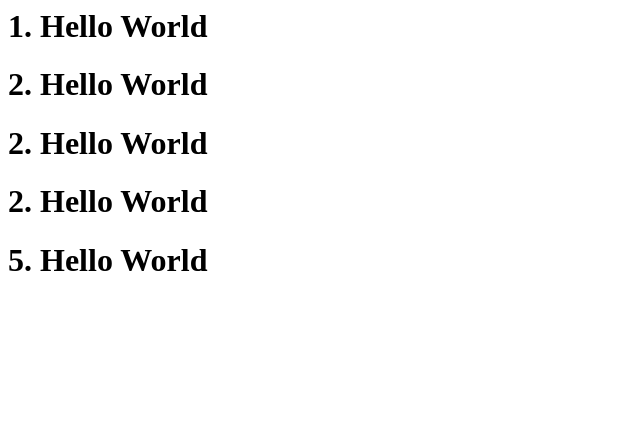
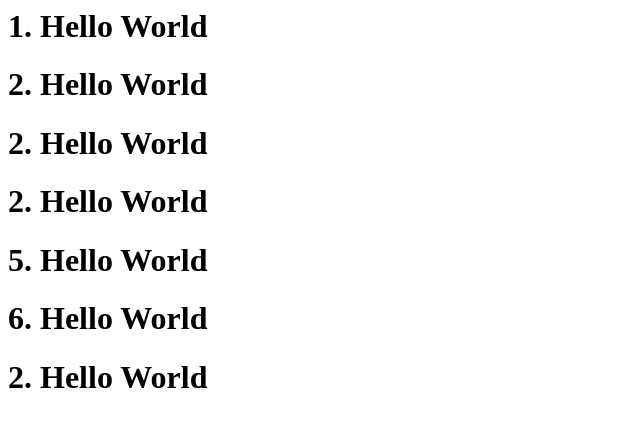
Before and after one commit to chae-ring/oss_1, a plain HTML site: page index.html in a window 1280 px wide. Shown: the whole page, without its empty margins (0-640 px from the left). Drawn offline with Linux system fonts and the light colour scheme.

Commit message:
tester1 commit

```diff
--- a/index.html
+++ b/index.html
@@ -9,5 +9,7 @@
         <h1>2. Hello World</h1>
         <h1>2. Hello World</h1>
         <h1>5. Hello World</h1>
+        <h1>6. Hello World</h1>
+        <h1>2. Hello World</h1>
     </body>
 </html>
```
